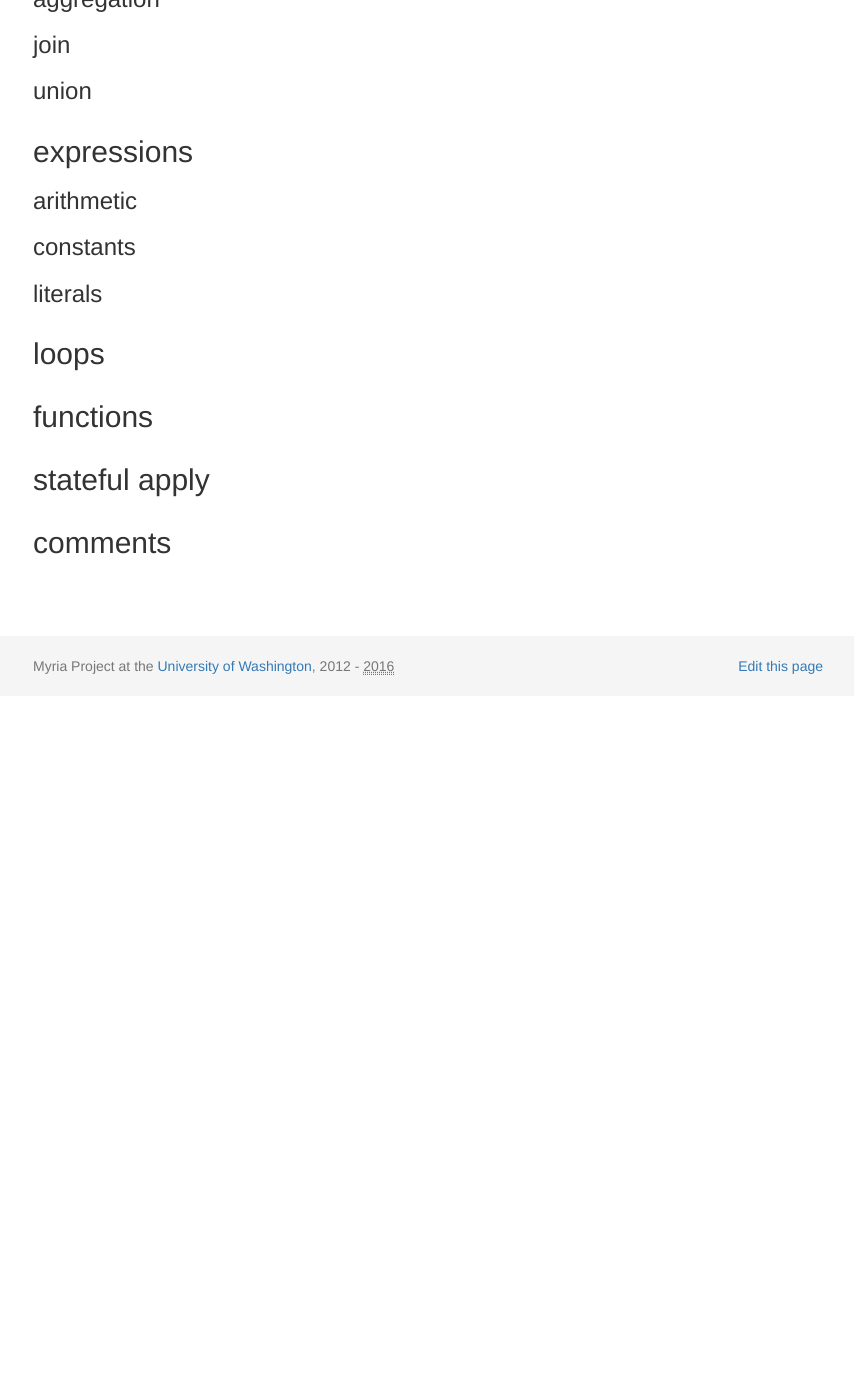
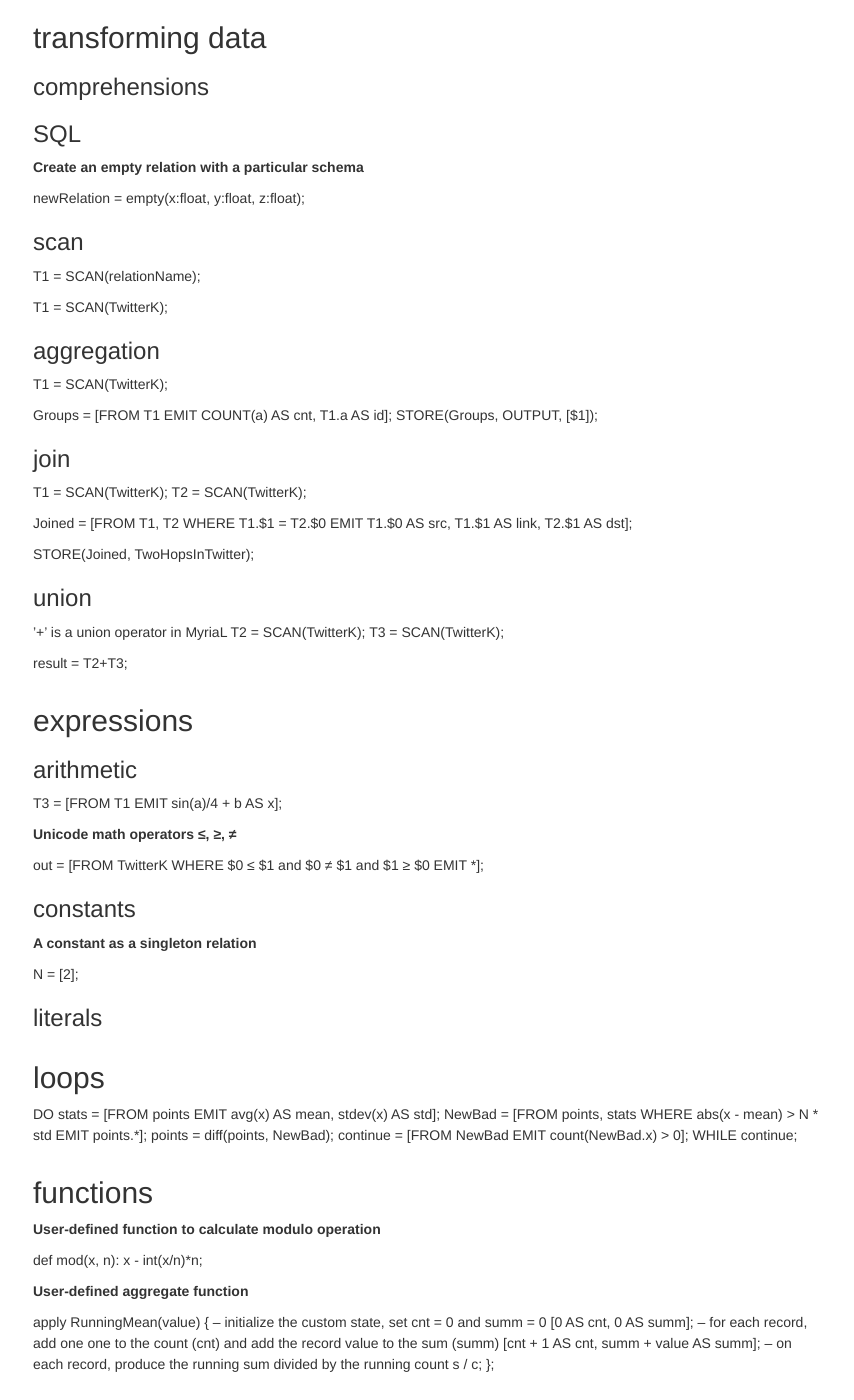
Before and after one commit to uwescience/myria-website, a Jekyll site: the page built from docs/myrial-reference.md, in a window 1280 px wide and 1400 px high, scrolled down 690 px. Shown: the whole window, without its empty margins (212-1066 px from the left). Built offline with Jekyll 4.4.1, drawn with Linux system fonts in a browser that asks for light colours; nearby versions of some CDN libraries; Markdown is read by kramdown in place of the engine named in the settings; some of the changed text lies outside the part shown.

Commit message:
Update myrial-reference.md

```diff
--- a/docs/myrial-reference.md
+++ b/docs/myrial-reference.md
@@ -3,7 +3,6 @@
 title: MyriaL Language Reference
 weight: 3
 ---
-
 MyriaL Language Reference
 =========================
 
@@ -11,21 +10,113 @@
 
 ##hello world
 ##reading input
+
 ###load
-###scan
+Reading a csv file via load
+
+T1 =LOAD("https://s3-us-west-2.amazonaws.com/uwdb/sampleData/TwitterK.csv", csv(schema(a:int, b:int),skip=0));
+
+points = load("https://s3-us-west-2.amazonaws.com/uwdb/sampleData/sampleCrossmatch/points.txt",
+              csv(schema(id:int,
+                         x:float,
+                         y:float,
+                         z:float), skip=0));
+
 ##saving results
 ###store
+
+STORE(sourceRelation, DestinationRelation, optional[PartitionAttribute])
+
+STORE(T1, TwitterK, [a, b];
+STORE(T1, TwitterK, [$0,$1);
+STORE(T2, points, [x,y,z])
+
+
+*MyriaL needs explicit partition attribute specified for a relation uploaded via load operator, once this issue is fixed, partition attribute will not need to be specifed.*
+
+
 ##transforming data
 ###comprehensions
 ###SQL
+__Create an empty relation with a particular schema__
+
+newRelation = empty(x:float, y:float, z:float);
+
+
+###scan
+T1 = SCAN(relationName);
+
+T1 = SCAN(TwitterK);
+
+
 ###aggregation
+T1 = SCAN(TwitterK);
+
+Groups = [FROM T1 EMIT COUNT(a) AS cnt, T1.a AS id];
+STORE(Groups, OUTPUT, [$1]);
+
 ###join
+T1 = SCAN(TwitterK);
+T2 = SCAN(TwitterK);
+
+Joined = [FROM T1, T2
+          WHERE T1.$1 = T2.$0
+          EMIT T1.$0 AS src, T1.$1 AS link, T2.$1 AS dst];
+
+STORE(Joined, TwoHopsInTwitter);
+
+
 ###union
+'+' is a union operator in MyriaL
+T2 =  SCAN(TwitterK);
+T3 = SCAN(TwitterK);
+
+result = T2+T3;
+
+
+
 ##expressions
 ###arithmetic
+T3 = [FROM T1 EMIT sin(a)/4 + b AS x];
+
+__Unicode math operators ≤, ≥, ≠__
+
+out = [FROM TwitterK WHERE $0 ≤ $1 and $0 ≠ $1 and $1 ≥ $0 EMIT *];
+
+
 ###constants
+__A constant as a singleton relation__
+
+N = [2];
+
 ###literals
 ##loops
+
+DO
+  stats = [FROM points EMIT avg(x) AS mean, stdev(x) AS std];
+  NewBad = [FROM points, stats WHERE abs(x - mean) > N * std EMIT points.*];
+  points = diff(points, NewBad);
+  continue = [FROM NewBad EMIT count(NewBad.x) > 0];
+WHILE continue;
+
+
 ##functions
+__User-defined function to calculate modulo operation__
+
+ def mod(x, n): x - int(x/n)*n;
+
+
+ __User-defined aggregate function__
+
+apply RunningMean(value) {
+      -- initialize the custom state, set cnt = 0 and summ = 0
+      [0 AS cnt, 0 AS summ];
+      -- for each record, add one one to the count (cnt) and add the record value to the sum (summ)
+      [cnt + 1 AS cnt, summ + value AS summ];
+      -- on each record, produce the running sum divided by the running count
+      s / c;
+};
+
 ##stateful apply
 ##comments
+Myria Catalog is case sensitive.
```
